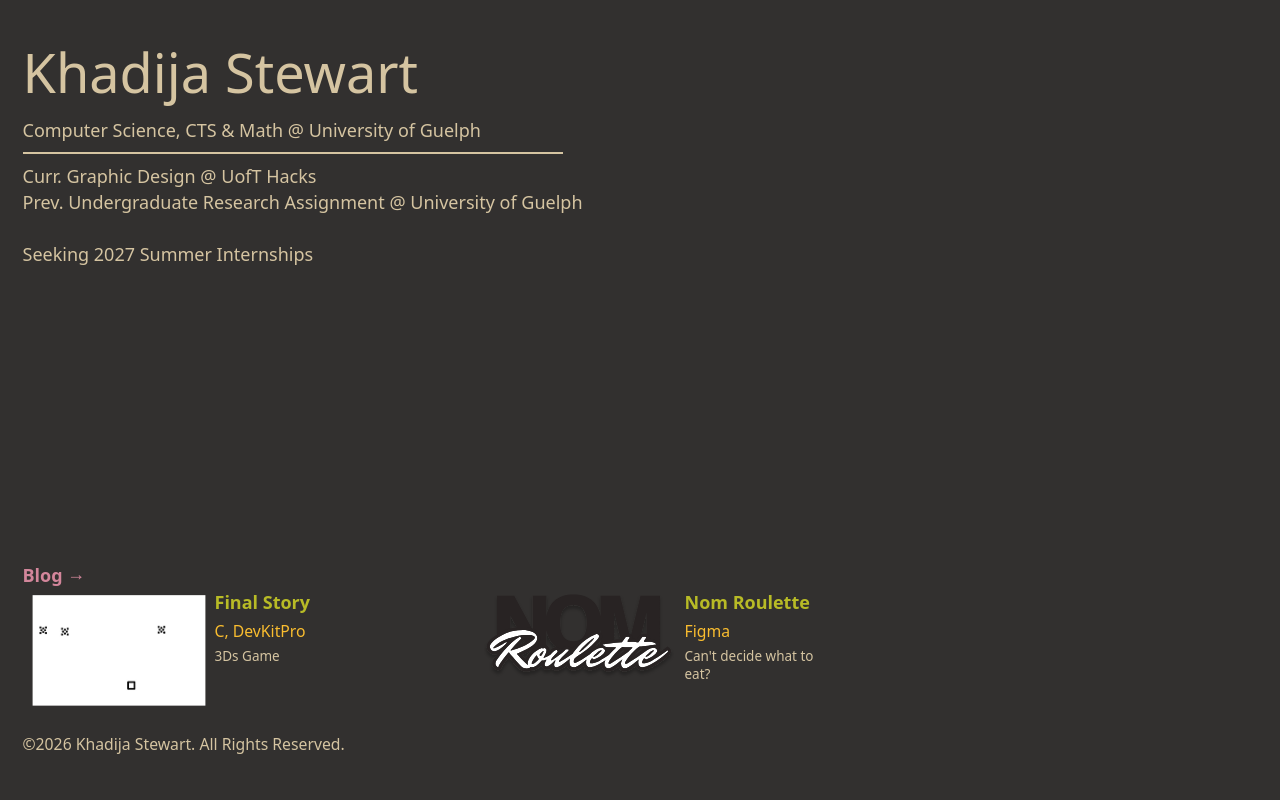
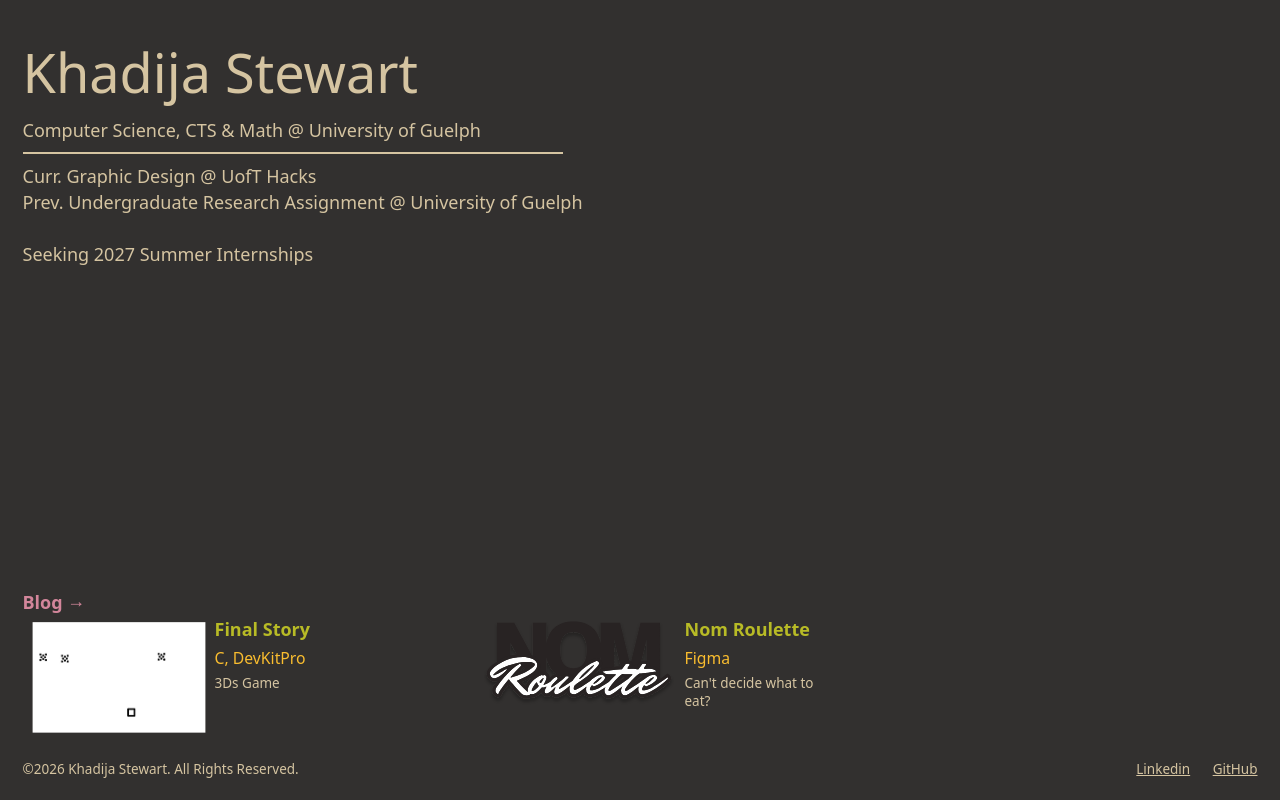
Before and after one commit to stwrtka/portfolio, a React (Vite) app: page / in a window 1280 px wide. Built offline with nearby package versions, Linux system fonts and the light colour scheme; a web font is replaced by a local one.

Commit message:
add contacts at bottom

```diff
--- a/src/pages/Blog.tsx
+++ b/src/pages/Blog.tsx
@@ -10,7 +10,7 @@ function BlogView () {
           <a href='/' className='font-bold text-pink' >Home →</a>
         </div>
 
-    <footer className='w-full bg-accent pt-2 pb-5 static'>
+    <footer className='w-full bg-accent pt-2 static'>
       <p className='text-sm text-white'>©2026 Khadija Stewart. All Rights Reserved.</p>
     </footer>
   </body>
--- a/src/pages/Home.tsx
+++ b/src/pages/Home.tsx
@@ -24,10 +24,14 @@ function Home () {
           <ProjectCard icon={NomRoulette} title='Nom Roulette' tech_stack='Figma' description="Can't decide what to eat?" link='https://www.figma.com/proto/gFWvx2QGcUpa9KjzOLQbNj/Nom-Roulette?node-id=106-410&p=f&viewport=151%2C392%2C0.12&t=CVQW6TUHVK1UMSC3-1&scaling=scale-down&content-scaling=fixed&starting-point-node-id=106%3A410&page-id=0%3A1'/>
       </div>
 
-    <footer className='w-full pt-2 pb-5 static fill-black'>
-      <p className='text-sm text-white'>©2026 Khadija Stewart. All Rights Reserved.</p>
-    </footer>
-    </div>
+      <footer className='flex justify-between pt-2 static'>
+        <p className='text-xs text-white'>©2026 Khadija Stewart. All Rights Reserved.</p>
+        <div className='flex gap-5'>
+          <a href='https://www.linkedin.com/in/khadijastewart/'className='text-xs text-white underline'>Linkedin</a>
+          <a href='https://github.com/stwrtka'className='text-xs text-white underline'>GitHub</a>
+        </div>
+        </footer>
+      </div>
     </div>
    )
 }
```
